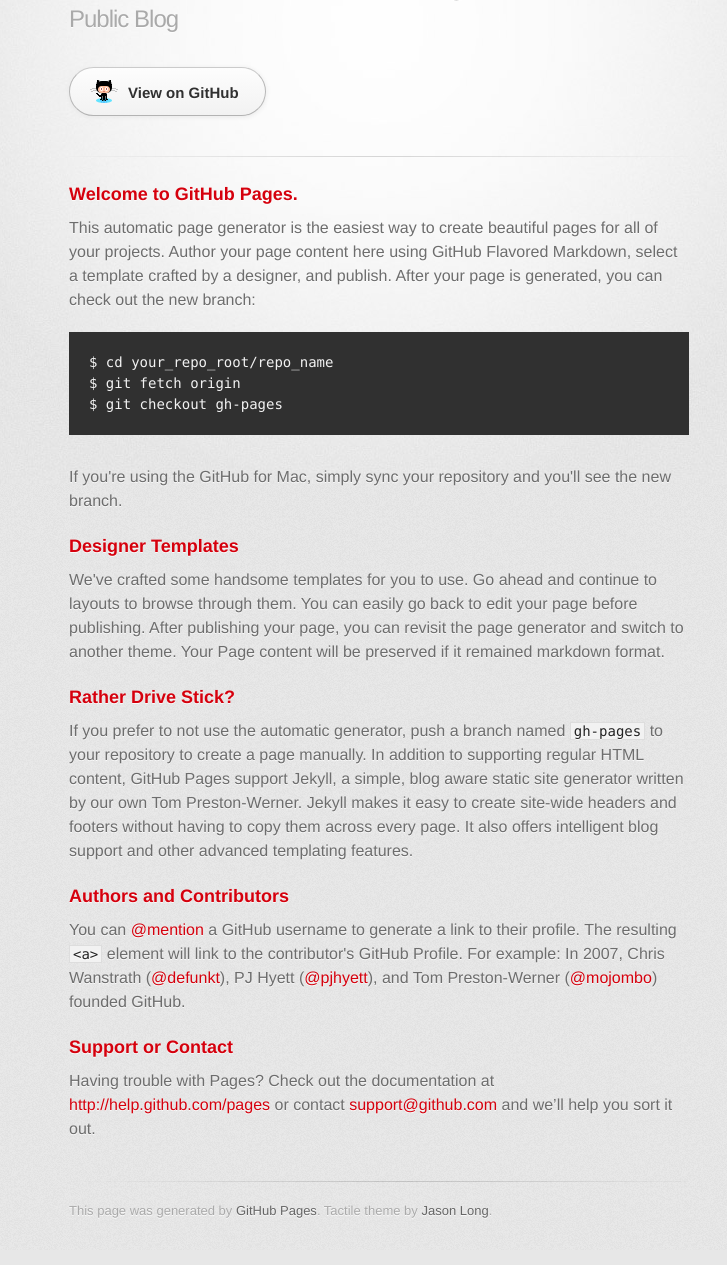
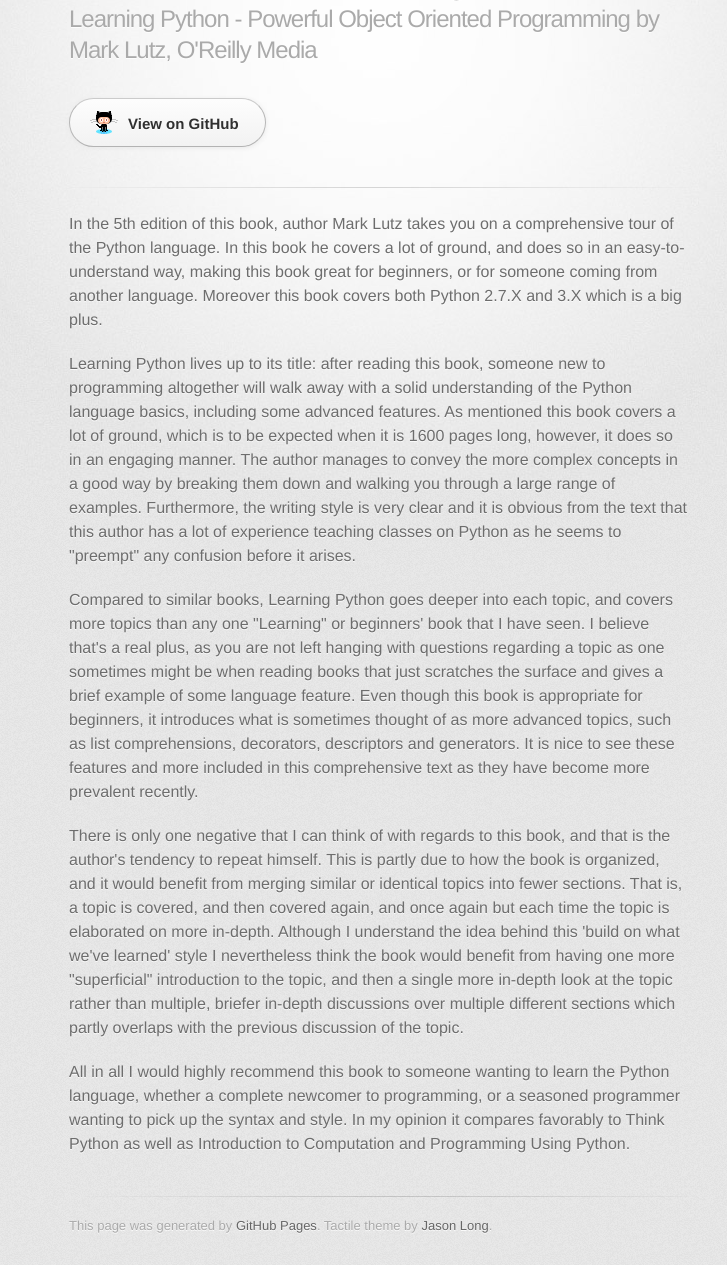
Before and after one commit to aleksbreian1103/aleksbreian1103.github.io, a plain HTML site: page index.html in a window 1280 px wide. Shown: the part 90-1355 px from the top of the page, without its empty margins (261-988 px from the left). Drawn offline with Linux system fonts and the light colour scheme; a web font is replaced by a local one.

Commit message:
Replace master branch with page content via GitHub

```diff
--- a/index.html
+++ b/index.html
@@ -19,7 +19,7 @@
 
         <header>
           <h1>Aleksbreian1103.github.io</h1>
-          <h2>Public Blog</h2>
+          <h2>Learning Python - Powerful Object Oriented Programming by Mark Lutz, O'Reilly Media</h2>
         </header>
 
         <section id="downloads" class="clearfix">
@@ -29,37 +29,15 @@
         <hr>
 
         <section id="main_content">
-          <h3>
-<a name="welcome-to-github-pages" class="anchor" href="#welcome-to-github-pages"><span class="octicon octicon-link"></span></a>Welcome to GitHub Pages.</h3>
+          <p>In the 5th edition of this book, author Mark Lutz takes you on a comprehensive tour of the Python language. In this book he covers a lot of ground, and does so in an easy-to-understand way, making this book great for beginners, or for someone coming from another language. Moreover this book covers both Python 2.7.X and 3.X which is a big plus.</p>
 
-<p>This automatic page generator is the easiest way to create beautiful pages for all of your projects. Author your page content here using GitHub Flavored Markdown, select a template crafted by a designer, and publish. After your page is generated, you can check out the new branch:</p>
+<p>Learning Python lives up to its title: after reading this book, someone new to programming altogether will walk away with a solid understanding of the Python language basics, including some advanced features. As mentioned this book covers a lot of ground, which is to be expected when it is 1600 pages long, however, it does so in an engaging manner. The author manages to convey the more complex concepts in a good way by breaking them down and walking you through a large range of examples. Furthermore, the writing style is very clear and it is obvious from the text that this author has a lot of experience teaching classes on Python as he seems to "preempt" any confusion before it arises.</p>
 
-<pre><code>$ cd your_repo_root/repo_name
-$ git fetch origin
-$ git checkout gh-pages
-</code></pre>
+<p>Compared to similar books, Learning Python goes deeper into each topic, and covers more topics than any one "Learning" or beginners' book that I have seen. I believe that's a real plus, as you are not left hanging with questions regarding a topic as one sometimes might be when reading books that just scratches the surface and gives a brief example of some language feature. Even though this book is appropriate for beginners, it introduces what is sometimes thought of as more advanced topics, such as list comprehensions, decorators, descriptors and generators. It is nice to see these features and more included in this comprehensive text as they have become more prevalent recently.</p>
 
-<p>If you're using the GitHub for Mac, simply sync your repository and you'll see the new branch.</p>
+<p>There is only one negative that I can think of with regards to this book, and that is the author's tendency to repeat himself. This is partly due to how the book is organized, and it would benefit from merging similar or identical topics into fewer sections. That is, a topic is covered, and then covered again, and once again but each time the topic is elaborated on more in-depth. Although I understand the idea behind this 'build on what we've learned' style I nevertheless think the book would benefit from having one more "superficial" introduction to the topic, and then a single more in-depth look at the topic rather than multiple, briefer in-depth discussions over multiple different sections which partly overlaps with the previous discussion of the topic.</p>
 
-<h3>
-<a name="designer-templates" class="anchor" href="#designer-templates"><span class="octicon octicon-link"></span></a>Designer Templates</h3>
-
-<p>We've crafted some handsome templates for you to use. Go ahead and continue to layouts to browse through them. You can easily go back to edit your page before publishing. After publishing your page, you can revisit the page generator and switch to another theme. Your Page content will be preserved if it remained markdown format.</p>
-
-<h3>
-<a name="rather-drive-stick" class="anchor" href="#rather-drive-stick"><span class="octicon octicon-link"></span></a>Rather Drive Stick?</h3>
-
-<p>If you prefer to not use the automatic generator, push a branch named <code>gh-pages</code> to your repository to create a page manually. In addition to supporting regular HTML content, GitHub Pages support Jekyll, a simple, blog aware static site generator written by our own Tom Preston-Werner. Jekyll makes it easy to create site-wide headers and footers without having to copy them across every page. It also offers intelligent blog support and other advanced templating features.</p>
-
-<h3>
-<a name="authors-and-contributors" class="anchor" href="#authors-and-contributors"><span class="octicon octicon-link"></span></a>Authors and Contributors</h3>
-
-<p>You can <a href="https://github.com/blog/821" class="user-mention">@mention</a> a GitHub username to generate a link to their profile. The resulting <code>&lt;a&gt;</code> element will link to the contributor's GitHub Profile. For example: In 2007, Chris Wanstrath (<a href="https://github.com/defunkt" class="user-mention">@defunkt</a>), PJ Hyett (<a href="https://github.com/pjhyett" class="user-mention">@pjhyett</a>), and Tom Preston-Werner (<a href="https://github.com/mojombo" class="user-mention">@mojombo</a>) founded GitHub.</p>
-
-<h3>
-<a name="support-or-contact" class="anchor" href="#support-or-contact"><span class="octicon octicon-link"></span></a>Support or Contact</h3>
-
-<p>Having trouble with Pages? Check out the documentation at <a href="http://help.github.com/pages">http://help.github.com/pages</a> or contact <a href="mailto:support@github.com">support@github.com</a> and we’ll help you sort it out.</p>
+<p>All in all I would highly recommend this book to someone wanting to learn the Python language, whether a complete newcomer to programming, or a seasoned programmer wanting to pick up the syntax and style. In my opinion it compares favorably to Think Python as well as Introduction to Computation and Programming Using Python.</p>
         </section>
 
         <footer>
```
Also changed, not shown: params.json (+1 -1 lines).
